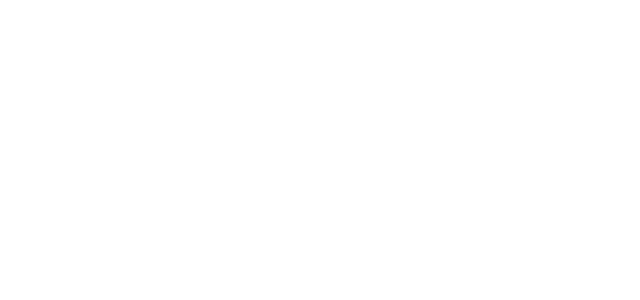
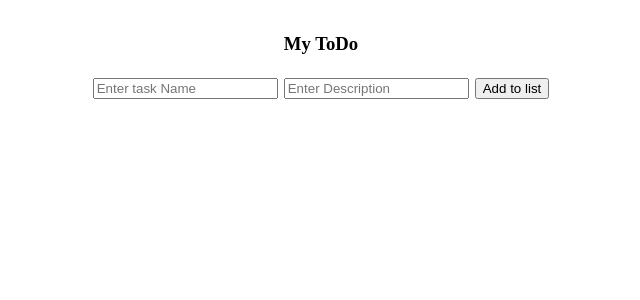
Before and after one commit to SelvakumarBoominathan/React---ToDo-list, a React (Vite) app in the folder ToDo list/: page / in a window 1280 px wide. Shown: the top 300 px of the page, without its empty margins (319-959 px from the left). Built offline with nearby package versions, Linux system fonts and the light colour scheme.

Commit message:
Added header content

```diff
--- a/ToDo list/package.json
+++ b/ToDo list/package.json
@@ -10,7 +10,9 @@
     "preview": "vite preview"
   },
   "dependencies": {
+    "bootstrap": "^5.3.3",
     "react": "^18.2.0",
+    "react-bootstrap": "^2.10.2",
     "react-dom": "^18.2.0"
   },
   "devDependencies": {
--- a/ToDo list/src/App.jsx
+++ b/ToDo list/src/App.jsx
@@ -1,14 +1,16 @@
-import { useState } from 'react'
-import './App.css'
+import { useState } from 'react';
+import './App.css';
+import InputsBar from './components/InputsBar/InputsBar';
+
 
 function App() {
   const [count, setCount] = useState(0)
 
   return (
     <>
-
+      <InputsBar />
     </>
   )
 }
 
-export default App
+export default App;
--- a/ToDo list/src/components/InputsBar/InputsBar.css
+++ b/ToDo list/src/components/InputsBar/InputsBar.css
@@ -0,0 +1,21 @@
+.Header-container {
+  min-width: 100%;
+  display: grid;
+  place-items: center;
+  text-align: center;
+  padding-top: 15px;
+}
+
+.Input-Form {
+  margin: 10px;
+  min-width: 100%;
+}
+
+.Input-Form>* {
+  margin: 3px;
+}
+
+.Title-Name {
+  min-width: 100%;
+  margin: 10px;
+}
--- a/ToDo list/src/components/InputsBar/InputsBar.jsx
+++ b/ToDo list/src/components/InputsBar/InputsBar.jsx
@@ -0,0 +1,17 @@
+import React from 'react';
+import "./InputsBar.css";
+
+const InputsBar = () => {
+  return (
+    <div className='Header-container'>
+      <h3 className='Title-Name'>My ToDo</h3>
+      <form className='Input-Form'>
+        <input type='text' placeholder='Enter task Name'></input>
+        <input type='text' placeholder='Enter Description'></input>
+        <button>Add to list</button>
+      </form>
+    </div>
+  )
+}
+
+export default InputsBar;
```
Also changed, not shown: 1 other file (tests, documents, lock files or other folders).
